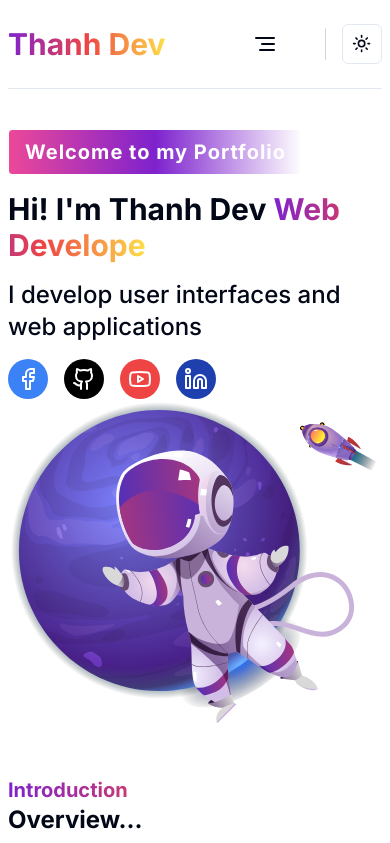
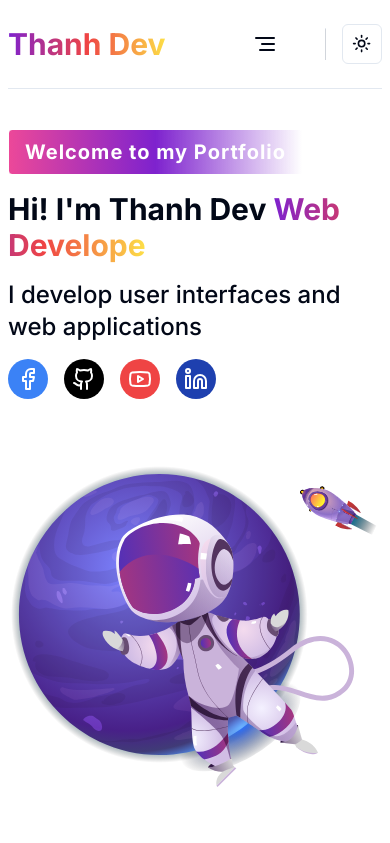
Before and after one commit to vophuocthanh/portfolio, a Next.js app in the folder web/: page / in a window 390 px wide. Shown: the top 843 px of the page. Built offline with nearby package versions, Linux system fonts and the light colour scheme.

Commit message:
feat(update): update code

```diff
--- a/web/app/layout.tsx
+++ b/web/app/layout.tsx
@@ -10,7 +10,7 @@ export const fontSans = FontSans({
 });
 
 export const metadata: Metadata = {
-  title: 'Create Next App',
+  title: 'Thanh Dev',
   description: 'Generated by create next app',
 };
 
--- a/web/components/banner/banner.tsx
+++ b/web/components/banner/banner.tsx
@@ -106,7 +106,7 @@ export const Banner = () => {
             </Link>
           </div>
         </div>
-        <div className='sm:w-[30rem]'>
+        <div className='sm:w-[30rem] mt-16 sm:mt-0'>
           <Image src={headerImg} alt='Header Img' />
         </div>
       </SectionInViewUp>
--- a/web/next.config.js
+++ b/web/next.config.js
@@ -1,4 +1,6 @@
 /** @type {import('next').NextConfig} */
-const nextConfig = {}
+const nextConfig = {
+  favicon: '/web/public/logo.png',
+};
 
-module.exports = nextConfig
+module.exports = nextConfig;
```
Also changed, not shown: web/public/logo.png (added).
